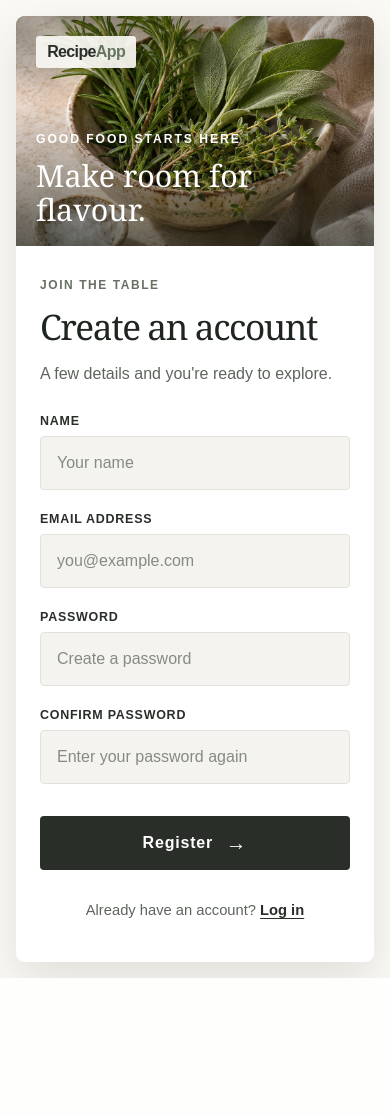
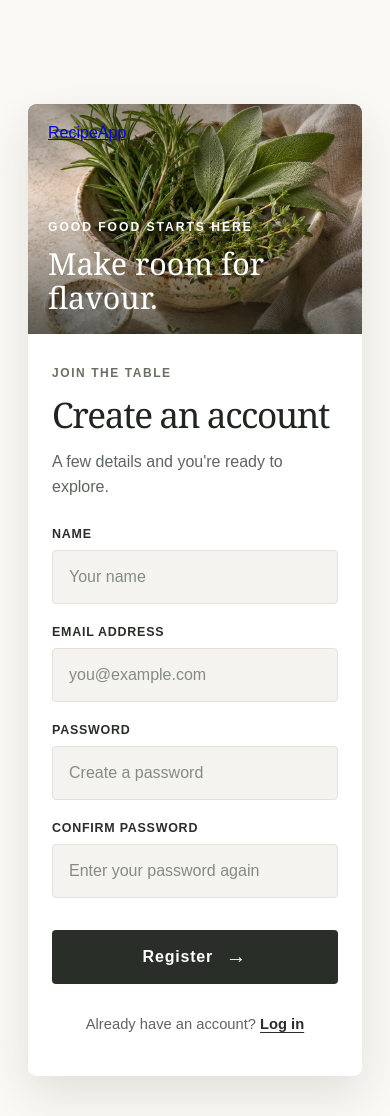
Before and after one commit to bdc-gh/CSCK543-end-of-module-assessment, a PHP site: page /views/auth/register.php in a window 390 px wide. Before the commit the page ends 978 px from the top, so only its background shows below. Run offline with PHP 8.4, Linux system fonts and the light colour scheme.

Commit message:
Updated css to remove old branding and add paddingto header

```diff
--- a/assets/css/auth.css
+++ b/assets/css/auth.css
@@ -20,7 +20,8 @@ body.auth-page {
 
 .auth-layout {
     width: min(100%, 1280px);
-    min-height: min(760px, calc(100vh - 8rem));
+    margin: 2.5rem auto 2rem auto;
+    min-height: min(760px, calc(100vh - 10rem));
     display: grid;
     grid-template-columns: minmax(0, .9fr) minmax(0, 1.1fr);
     overflow: hidden;
@@ -56,22 +57,6 @@ body.auth-page {
 .auth-intro>* {
     position: relative;
     z-index: 1;
-}
-
-.auth-brand {
-    align-self: flex-start;
-    padding: .45rem .7rem;
-    border-radius: .2rem;
-    background: rgba(250, 249, 245, .92);
-    color: #292e29;
-    font-size: 1rem;
-    font-weight: 700;
-    letter-spacing: -.04em;
-    text-decoration: none;
-}
-
-.auth-brand span {
-    color: #657660;
 }
 
 .auth-eyebrow {
@@ -316,8 +301,10 @@ body.auth-page {
     }
 
     .auth-layout {
-        min-height: auto;
+        margin: 0 auto 1.5rem auto;
+        width: calc(100% - 1.5rem);
         grid-template-columns: 1fr;
+        margin-top: 5.5rem;
     }
 
     .auth-intro {
```
